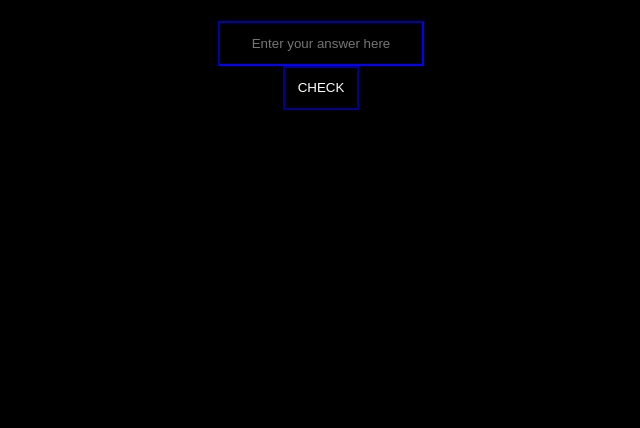
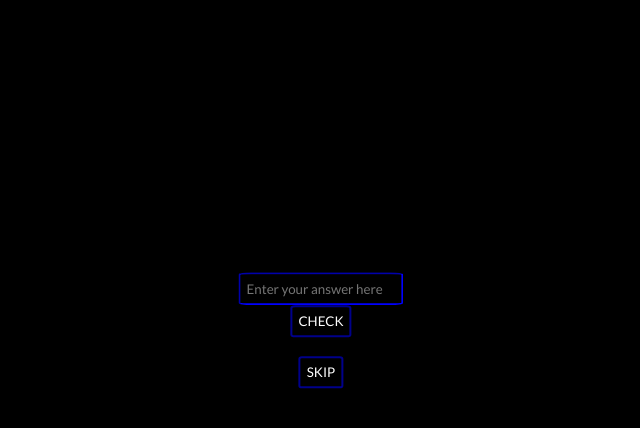
Before and after one commit to ACM-JUIT/Quiz-Portal, a website: page public/page.html in a window 1280 px wide. Shown: the whole page, without its empty margins (319-959 px from the left). Drawn offline with Linux system fonts and the light colour scheme; no server answers.

Commit message:
design fixed

```diff
--- a/public/page.html
+++ b/public/page.html
@@ -25,10 +25,15 @@
         <h4 id= "opt D"> </h4>
     </div>
 
-    <input type="text" name="name" id="ans" placeholder="Enter your answer here">
-    <button id="check" onclick="checkAnswer()" >CHECK</button>
-    <button id="skip" onclick="skipquestion()">SKIP</button>
-    <div id="response_a">CORRECT ANSWER</div>
+    <label>
+        <div style="text-align: center; display: inline;">
+            <input type="text" name="name" id="ans" placeholder="Enter your answer here">
+            <button id="check" onclick="checkAnswer()">CHECK</button>
+        </div>
+    </label>
+    <br><br>
+        <button id="skip" onclick="skipquestion()">SKIP</button>
+        <div id="response_a">CORRECT ANSWER</div>
 
     </div>
 
--- a/public/res/css/admin.css
+++ b/public/res/css/admin.css
@@ -1,4 +1,11 @@
-* { box-sizing: border-box; }
+@import url(https://fonts.googleapis.com/css2?family=Lato:ital,wght@0,400;0,700;1,400;1,700&display=swap);
+
+*{
+    font-family: Lato,Segoe UI,Roboto,Oxygen,Ubuntu,Cantarell,Fira Sans,Droid Sans,Helvetica Neue,sans-serif;
+    font-size: 1.2rem;
+    box-sizing: border-box;
+}
+
 
 html,
 body {
--- a/public/res/css/quiz.css
+++ b/public/res/css/index.css
@@ -1,8 +1,10 @@
+@import url(https://fonts.googleapis.com/css2?family=Lato:ital,wght@0,400;0,700;1,400;1,700&display=swap);
 
-@import url('https://fonts.googleapis.com/css2?family=Benne&display=swap');
 *{
-    background-color:black;
+    background-color: black;
     color:white;
+    font-family: Lato,Segoe UI,Roboto,Oxygen,Ubuntu,Cantarell,Fira Sans,Droid Sans,Helvetica Neue,sans-serif;
+    font-size: 1.2rem;
 }
 
 
--- a/public/res/css/leaderboard.css
+++ b/public/res/css/leaderboard.css
@@ -1,8 +1,12 @@
+@import url(https://fonts.googleapis.com/css2?family=Lato:ital,wght@0,400;0,700;1,400;1,700&display=swap);
 
 *{
     background-color: black;
     color:white;
+    font-family: Lato,Segoe UI,Roboto,Oxygen,Ubuntu,Cantarell,Fira Sans,Droid Sans,Helvetica Neue,sans-serif;
+    font-size: 1.2rem;
 }
+
 #leaderboard{
     margin:0 auto;
     display: block;
--- a/public/res/css/login.css
+++ b/public/res/css/login.css
@@ -1,6 +1,9 @@
-/*CSS Document */
+@import url(https://fonts.googleapis.com/css2?family=Lato:ital,wght@0,400;0,700;1,400;1,700&display=swap);
+
 *{
     background-color: black;
+    font-family: Lato,Segoe UI,Roboto,Oxygen,Ubuntu,Cantarell,Fira Sans,Droid Sans,Helvetica Neue,sans-serif;
+    font-size: 1.2rem;
 }
 
 body{
--- a/public/res/css/page.css
+++ b/public/res/css/page.css
@@ -1,34 +1,41 @@
+@import url(https://fonts.googleapis.com/css2?family=Lato:ital,wght@0,400;0,700;1,400;1,700&display=swap);
+
 *{
     background-color: black;
     color:white;
-    }
+    font-family: Lato,Segoe UI,Roboto,Oxygen,Ubuntu,Cantarell,Fira Sans,Droid Sans,Helvetica Neue,sans-serif;
+}
 
 #ans{
-    padding:1% 1%;
+    padding:3% 3%;
     border-color: blue;
-    text-align:center;
-    display: block;
-    margin:0 auto;
+    border-radius: 8%;
 }
 
 #check {
-    padding:1% 1%;
+    padding:3% 3%;
     border:solid 2px darkblue;
     display: inline;
+    border-radius: 8%;
 }
 
 #skip{
-    padding:0.8% 0.8%;
-    margin:0 auto;
-    display: none;
+    padding: 3% 3%;
     border:solid 2px darkblue;
+    margin: 0 auto;
+    display: block;
+    border-radius: 8%;
 }
 
 #question{
     text-align: center;
     font-size:1em;
+    position: absolute;
+    left: 50%;
+    top: 40%;
+    transform: translate(-50%, -50%);
+}
 
-}
 #response_a{
     text-align: center;
     color:darkgreen;
--- a/public/res/css/signup.css
+++ b/public/res/css/signup.css
@@ -1,9 +1,11 @@
-/* CSS Document */
-
+@import url(https://fonts.googleapis.com/css2?family=Lato:ital,wght@0,400;0,700;1,400;1,700&display=swap);
 
 *{
     background-color: black;
+    font-family: Lato,Segoe UI,Roboto,Oxygen,Ubuntu,Cantarell,Fira Sans,Droid Sans,Helvetica Neue,sans-serif;
+    font-size: 1.2rem;
 }
+
 .b{
 
     width:30%;
```
Also changed, not shown: public/index.html (+1 -1 lines).
